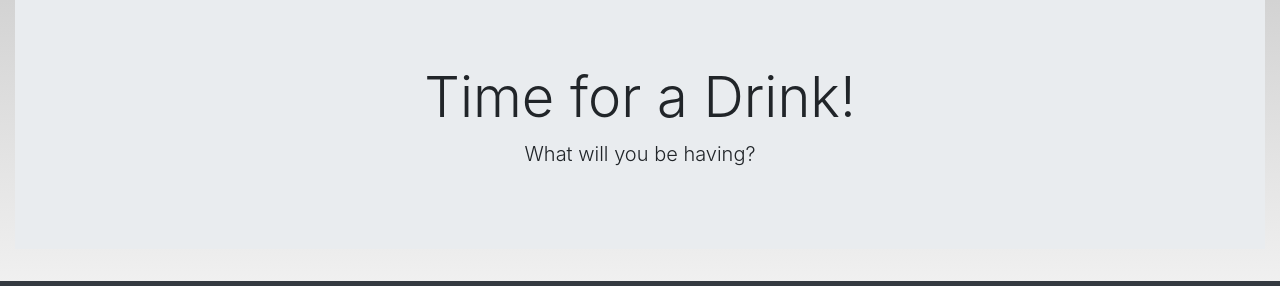
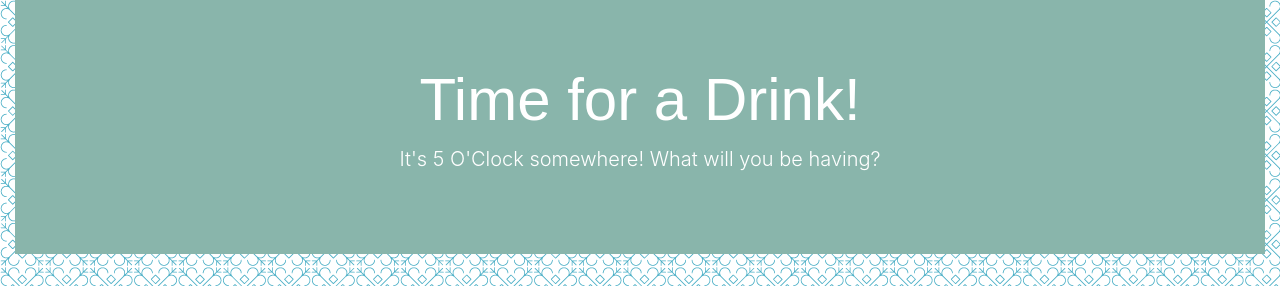
Before and after one commit to BigECire/Project_1, a plain HTML site: page index.html in a window 1280 px wide. Shown: the top 286 px of the page. Drawn offline with nearby package versions, Linux system fonts and the light colour scheme.

Commit message:
updating heading on html page

```diff
--- a/assets/css/style.css
+++ b/assets/css/style.css
@@ -1,6 +1,17 @@
 body {
     text-align: center;
     margin: auto;
-    background-image: linear-gradient(lightgrey, white, white);
     background-size: auto;
 }
+.display-4 {
+    color: white;
+    font-family: 'Alegreya Sans', sans-serif;
+    font-size: 60px;
+    }
+
+.lead{
+    color: white;
+}
+.jumbotron {
+    background: linear-gradient(to bottom right,#89b5ab, #89b5ab);
+}
--- a/index.html
+++ b/index.html
@@ -21,12 +21,12 @@
 
 </head>
 
-<body>
+<body background="assets/images/morocco.png">
   <div class="container-fluid">
     <div class="jumbotron jumbotron-fluid">
       <div class="container">
         <h1 class="display-4">Time for a Drink!</h1>
-        <p class="lead">What will you be having?</p>
+        <p class="lead">It's 5 O'Clock somewhere! What will you be having?</p>
       </div>
     </div>
 
```
Also changed, not shown: assets/images/IMG_0431.jpeg (deleted), assets/images/morocco.png (added).
